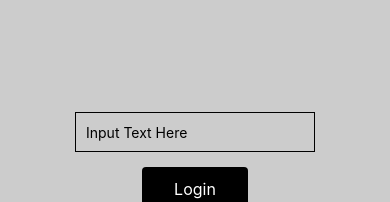
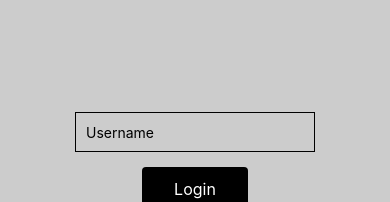
Before and after one commit to ahuynh38/mas-prog1, a React Native app: screen / in a window 390 px wide. Shown: the part 240-442 px from the top of the page. Built offline with nearby package versions, Linux system fonts and the light colour scheme.

Commit message:
Prepare for navigation implementation

```diff
--- a/App.js
+++ b/App.js
@@ -7,12 +7,13 @@ import { StyleSheet, View, TextInput, Alert, } from 'react-native';
 import React from 'react';
 
 import { initializeApp } from 'firebase/app';
+import { getAuth, createUserWithEmailAndPassword } from 'firebase/auth';
 import { getFirestore, collection, addDoc } from 'firebase/firestore';
 
 import Button from './components/Button';
 
 const firebaseConfig = {
-  // ask Andy for config details!
+
 };
 
 // Initialize Firebase
@@ -22,19 +23,23 @@ const app = initializeApp(firebaseConfig);
 // Initialize Cloud Firestore and get a reference to the service
 const db = getFirestore(app);
 
+// Initialize Firebase Authentication and get a reference to the service
+const auth = getAuth(app);
+
 
 export default function App() {
-  const [text, onChangeText] = React.useState("")
+  const [username, onChangeUsername] = React.useState("")
+
 
   const onLoginPress = () => {
     alert("You tried to login with " + text)
-    try {
-      const docRef = addDoc(collection(db, "users"), {
-        username: text
-      });
-    } catch (e) {
-      console.error("Error adding document: ", e)
-    }
+    // try {
+    //   const docRef = addDoc(collection(db, "users"), {
+    //     username: text
+    //   });
+    // } catch (e) {
+    //   console.error("Error adding document: ", e)
+    // }
   }
 
   const onRegisterPress = () => {
@@ -45,9 +50,9 @@ export default function App() {
     <View style={styles.container}>
       <TextInput
         style={styles.textInput}
-        placeholder='Input Text Here'
-        onChangeText={onChangeText}
-        value={text}
+        placeholder='Username'
+        onChangeText={onChangeUsername}
+        value={username}
         />
       <Button
         label="Login"
--- a/package.json
+++ b/package.json
@@ -9,6 +9,8 @@
     "web": "expo start --web"
   },
   "dependencies": {
+    "@react-navigation/native": "^6.1.3",
+    "@react-navigation/native-stack": "^6.9.9",
     "expo": "^47.0.13",
     "expo-status-bar": "~1.4.2",
     "firebase": "^9.16.0",
```
Also changed, not shown: 1 other file (tests, documents, lock files or other folders).
